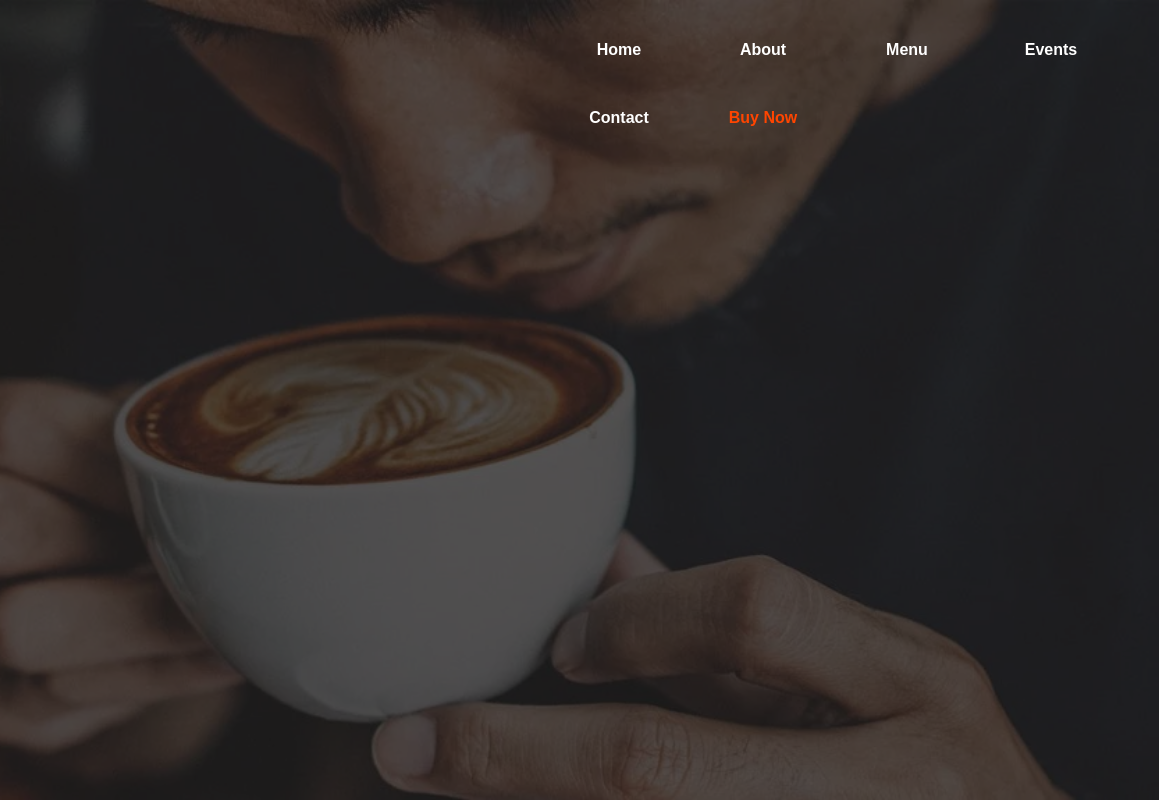
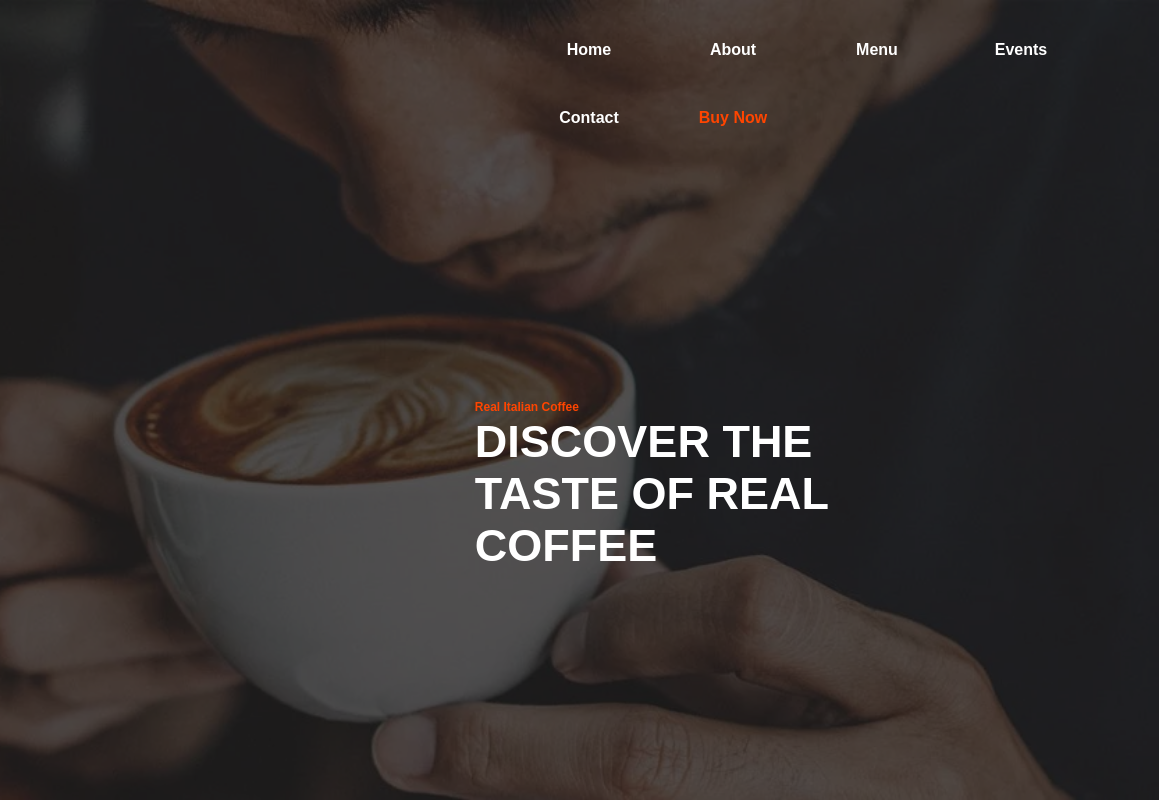
Before and after one commit to jivkovaviktoria/OnyxCafe, a plain HTML site: page index.html in a window 1280 px wide. Shown: the full height of the page, 121-1280 px from the left. Drawn offline with Linux system fonts and the light colour scheme.

Commit message:
Added content on the homepage

```diff
--- a/CSS/homepage.css
+++ b/CSS/homepage.css
@@ -29,7 +29,7 @@ body{
 .nav ul{
     list-style: none;
     padding: 0;
-    margin-left: 670px;
+    margin-left: 640px;
 }
 .nav li{
     display: inline-block;
@@ -46,7 +46,7 @@ body{
 }
 .nav a:hover{
     cursor: pointer;
-    transform: scale(1.5);
+    transform: scale(1.3);
     color: orangered;
 }
 #logo{
@@ -67,3 +67,24 @@ body{
     font-weight: bold;
     font-size: 20px;
 }
+.content{
+    position: absolute;
+    z-index: 6;
+    color: white;
+    top: 390px;
+    right: 330px;
+}
+.content h2{
+    color: orangered;
+    font-family: sans-serif;
+    font-size: 12px;
+    padding-bottom: 0;
+    margin-bottom: 0;
+}
+.content p{
+    font-family: sans-serif;
+    font-weight: bold;
+    font-size: 45px;
+    padding-top: 0;
+    margin-top: 2px;
+}
--- a/index.html
+++ b/index.html
@@ -26,6 +26,9 @@
     <img id="logo" src="Pictures/logo.png">
     <h1 id="logotext">ONYX</h1>
 </div>
-
+    <div class="content">
+        <h2>Real Italian Coffee</h2>
+        <p>DISCOVER THE<br> TASTE OF REAL<br> COFFEE</p>
+    </div>
 </body>
 </html>
```
